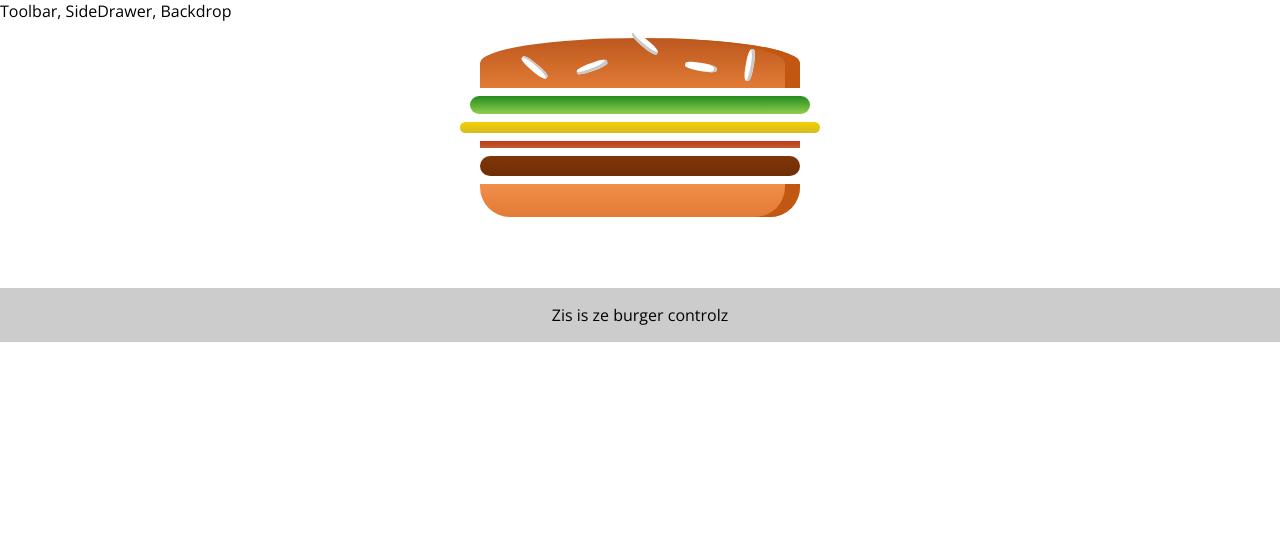
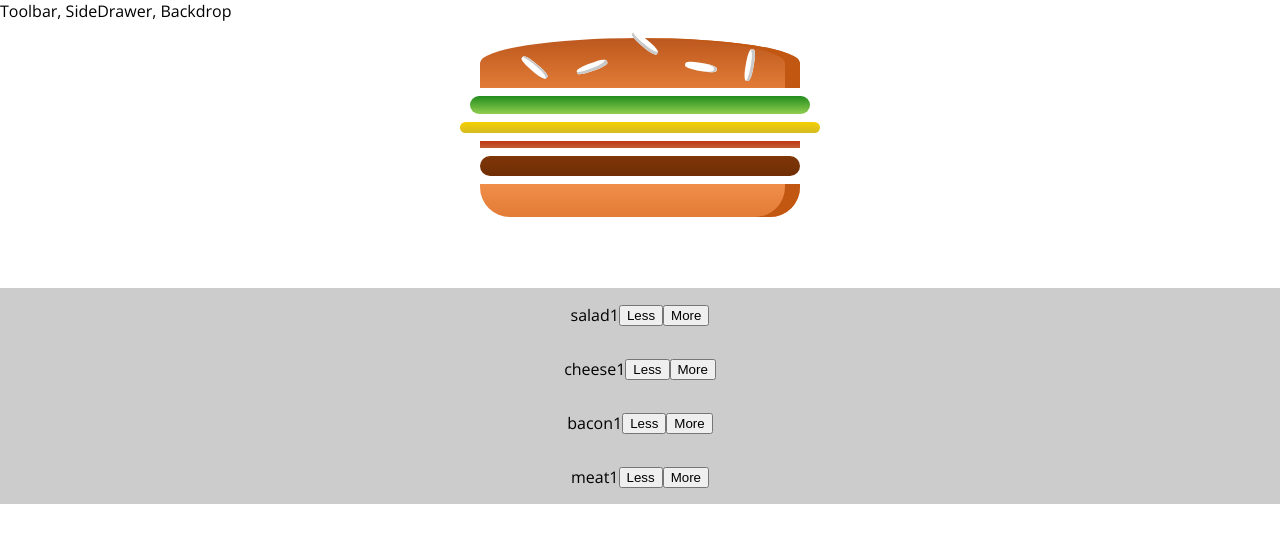
Before and after one commit to pldvd/burger-builder, a React (Create React App) app: page / in a window 1280 px wide. Shown: the top 542 px of the page. Built offline with nearby package versions, Linux system fonts and the light colour scheme.

Commit message:
create BurgerControl component and link it up with BurgerBuilder via props

```diff
--- /dev/null
+++ b/src/components/BurgerControls/BurgerControl/BurgerControl.js
@@ -0,0 +1,16 @@
+import React from 'react';
+import styles from './BurgerControl.module.css';
+
+const BurgerControl = (props) => {
+
+  return (
+    <div className={styles.BurgerControl}>
+      <p>{props.name}</p>
+      <p>{props.amount}</p>
+      <button onClick={() => props.changeAmount('less', props.name)} disabled={props.amount > 0 ? false : true}>Less</button>
+      <button onClick={() =>  props.changeAmount('more', props.name)}>More</button>
+    </div>
+  );
+}
+
+export default BurgerControl;
--- /dev/null
+++ b/src/components/BurgerControls/BurgerControl/BurgerControl.module.css
@@ -0,0 +1,5 @@
+.BurgerControl {
+  display: flex;
+  align-items: center;
+  justify-content: space-between;
+}
--- a/src/components/BurgerControls/BurgerControls.js
+++ b/src/components/BurgerControls/BurgerControls.js
@@ -1,10 +1,18 @@
 import React from 'react';
 import styles from './BurgerControls.module.css';
+import BurgerControl from './BurgerControl/BurgerControl';
 
-const burgerControls = (props) => (
-  <div className={styles.BurgerControls}>
-    <p className={styles.Para}>Zis is ze burger controlz</p>
-  </div>
-)
+const BurgerControls = (props) => {
+  const ingredNames = Object.keys(props.ingredients);
 
-export default burgerControls;
+  return (
+    <div className={styles.BurgerControls}>
+      {
+ingredNames.map(ingredient => <BurgerControl name={ingredient} key={ingredient}amount={props.ingredients[ingredient]} changeAmount={props.changeAmount}></BurgerControl>)
+      }
+    </div>
+  )
+}
+export default BurgerControls;
+
+//example to follow: https://burger-builder-1efe7.firebaseapp.com/
--- a/src/components/BurgerControls/BurgerControls.module.css
+++ b/src/components/BurgerControls/BurgerControls.module.css
@@ -2,6 +2,7 @@
   width: 100%;
   background-color: #ccc;
   display: flex;
+  flex-flow: column;
   justify-content: center;
   align-items: center;
 }
--- a/src/containers/BurgerBuilder/BurgerBuilder.js
+++ b/src/containers/BurgerBuilder/BurgerBuilder.js
@@ -1,10 +1,13 @@
 import React, {Component, Fragment} from 'react';
 import Burger from '../../components/Burger/Burger';
 import BurgerControls from '../../components/BurgerControls/BurgerControls';
-import burgerControls from '../../components/BurgerControls/BurgerControls';
 
 class BurgerBuilder extends Component {
-state = {
+
+constructor(props) {
+  super(props);
+
+  this.state = {
   ingredients: {
     salad: 1,
     cheese: 1,
@@ -12,12 +15,23 @@ state = {
     meat: 1,
   }
 }
+}
+
+changeAmount = (lessOrMore, ingredient) => {
+  // if (lessOrMore === 'less') {
+  //   this.setState(prevstate => prevstate.ingredients[ingredient] - 1);
+  // } else if (lessOrMore === 'more') {
+  //   this.setState(prevstate => prevstate.ingredients[ingredient] + 1);
+  // }
+
+  console.log(lessOrMore, ingredient);
+}
 
   render() {
     return (
       <Fragment>
-        <Burger ingredients={this.state.ingredients}/>
-        <BurgerControls />
+        <Burger ingredients={this.state.ingredients} />
+        <BurgerControls ingredients={this.state.ingredients} changeAmount={this.changeAmount}/>
       </Fragment>
     )
   }
```
